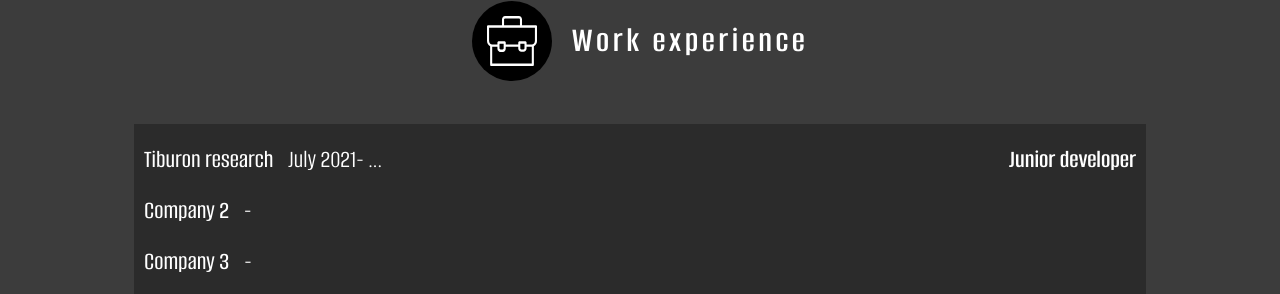
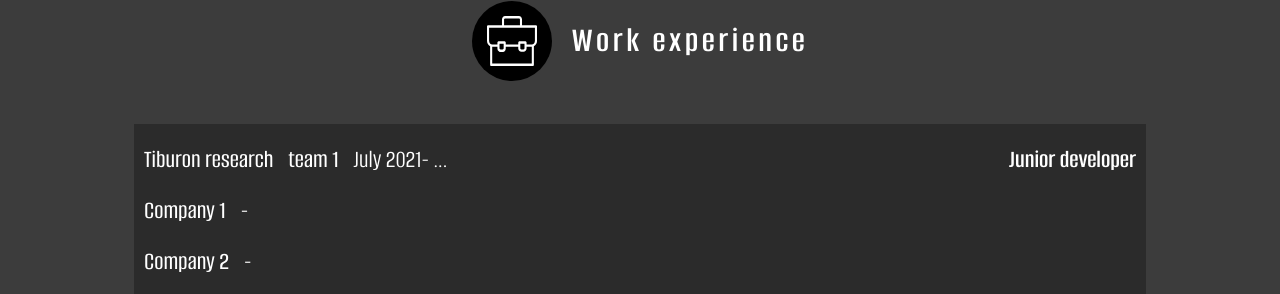
Before and after one commit to kurnakovv/Resume, a plain HTML site: page index.html in a window 1280 px wide. Shown: the part 1730-2024 px from the top of the page. Drawn offline with Linux system fonts and the light colour scheme; a script that the page names is missing.

```diff
--- a/css/style.css
+++ b/css/style.css
@@ -773,6 +773,10 @@
   font-weight: 500;
   font-size: 1.6rem;
 }
+.work-card__team-name {
+  font-weight: 500;
+  font-size: 1.6rem;
+}
 
 .work-card__date-work {
   font-size: 1.6rem;
--- a/index.html
+++ b/index.html
@@ -267,6 +267,7 @@
                     <span class="work-card__company-name"
                       >Tiburon research</span
                     >
+                    <span class="work-card__team-name">team 1</span>
                     <div class="work-card__date-work">
                       <span class="work-card__date-work_start">July 2021</span>
                       <span class="work-card__date-work_end">...</span>
@@ -277,14 +278,14 @@
                   >
                 </div>
                 <div class="work-card__top-left-container _title-font">
-                  <span class="work-card__company-name">Company 2</span>
+                  <span class="work-card__company-name">Company 1</span>
                   <div class="work-card__date-work">
                     <span class="work-card__date-work_start"></span>
                     <span class="work-card__date-work_end"></span>
                   </div>
                 </div>
                 <div class="work-card__top-left-container _title-font">
-                  <span class="work-card__company-name">Company 3</span>
+                  <span class="work-card__company-name">Company 2</span>
                   <div class="work-card__date-work">
                     <span class="work-card__date-work_start"></span>
                     <span class="work-card__date-work_end"></span>
```
Also changed, not shown: css/style.min.css, css/style.min.min.css (added).
